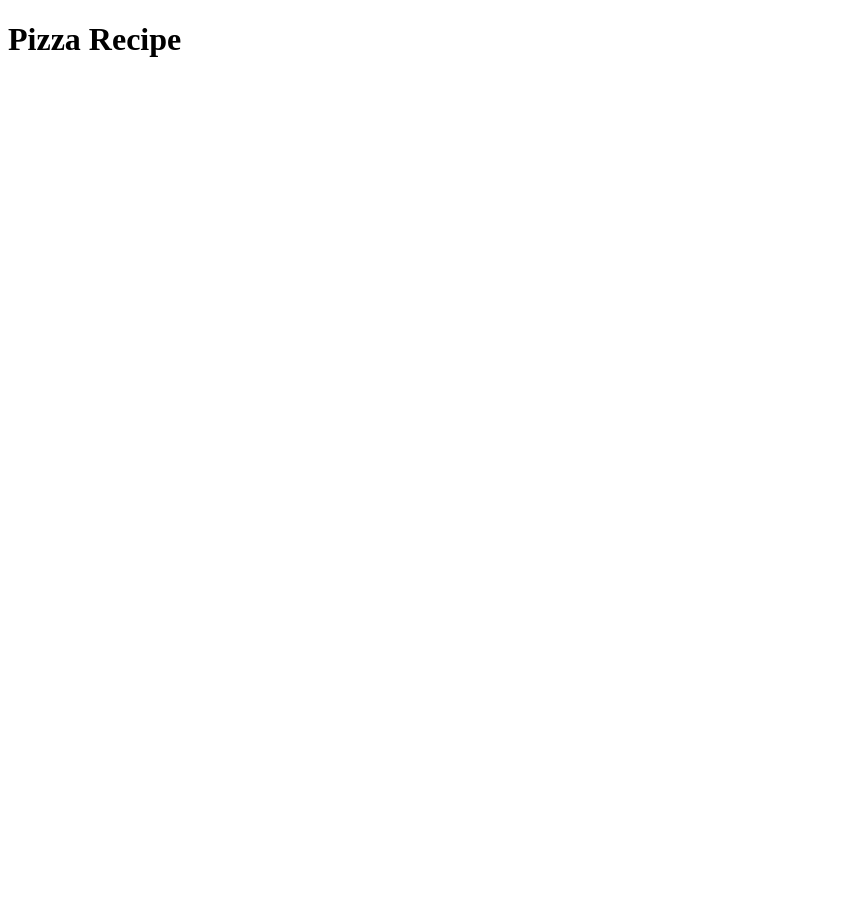
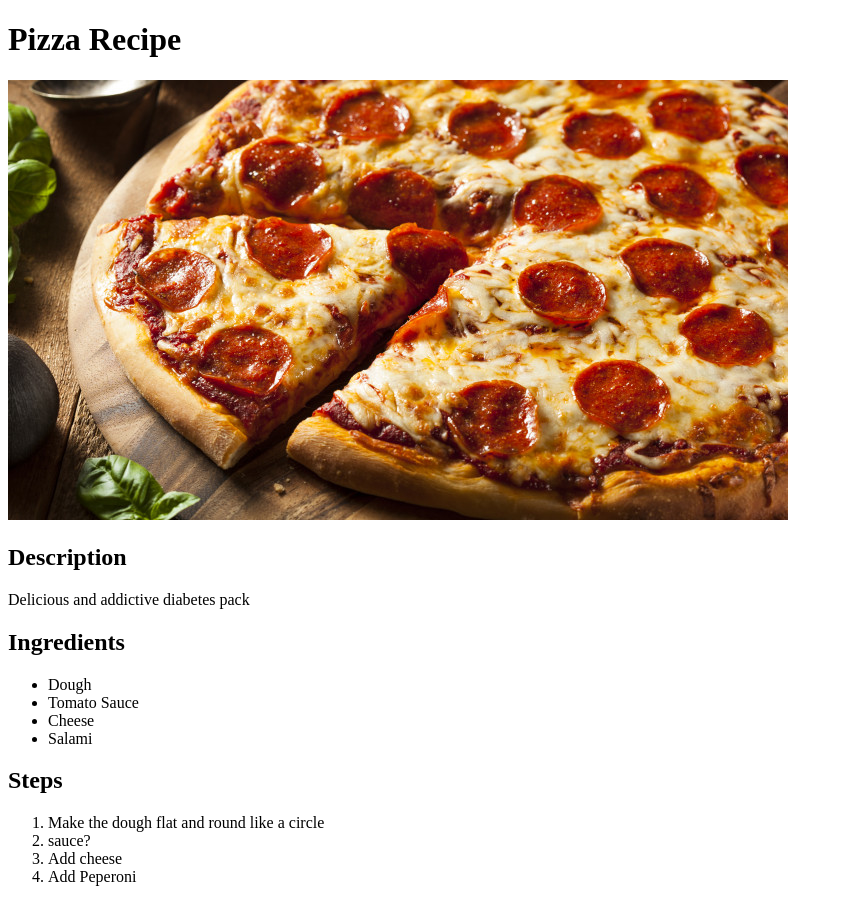
Before and after one commit to RaiuStorm/odin-recipes, a plain HTML site: page recipes/pizza.html in a window 1280 px wide. Shown: the whole page, without its empty margins (0-843 px from the left). Before the commit the page ends 800 px from the top, so only its background shows below. Drawn offline with Linux system fonts and the light colour scheme.

Commit message:
Complete pizza recipe

```diff
--- a/recipes/pizza.html
+++ b/recipes/pizza.html
@@ -8,5 +8,22 @@
 </head>
 <body>
     <h1>Pizza Recipe</h1>
+    <img src="../pizza.jpg">
+    <h2>Description</h2>
+        <p>Delicious and addictive diabetes pack</p>
+    <h2>Ingredients</h2>
+        <ul>
+            <li>Dough</li>
+            <li>Tomato Sauce</li>
+            <li>Cheese</li>
+            <li>Salami</li>
+        </ul>
+    <h2>Steps</h2>
+    <ol>
+        <li>Make the dough flat and round like a circle</li>
+        <li>sauce?</li>
+        <li>Add cheese</li>
+        <li>Add Peperoni</li>
+    </ol>
 </body>
 </html>
```
Also changed, not shown: pizza.jpg (added).
